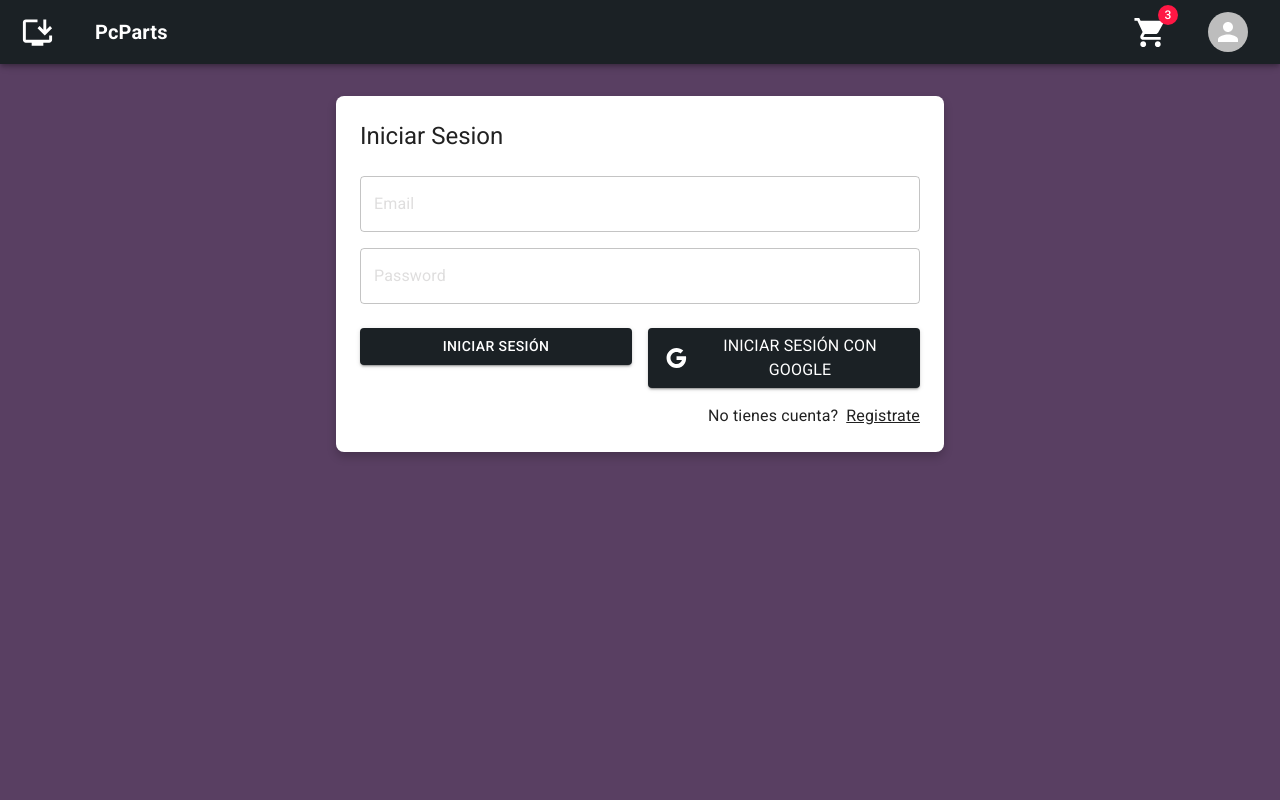
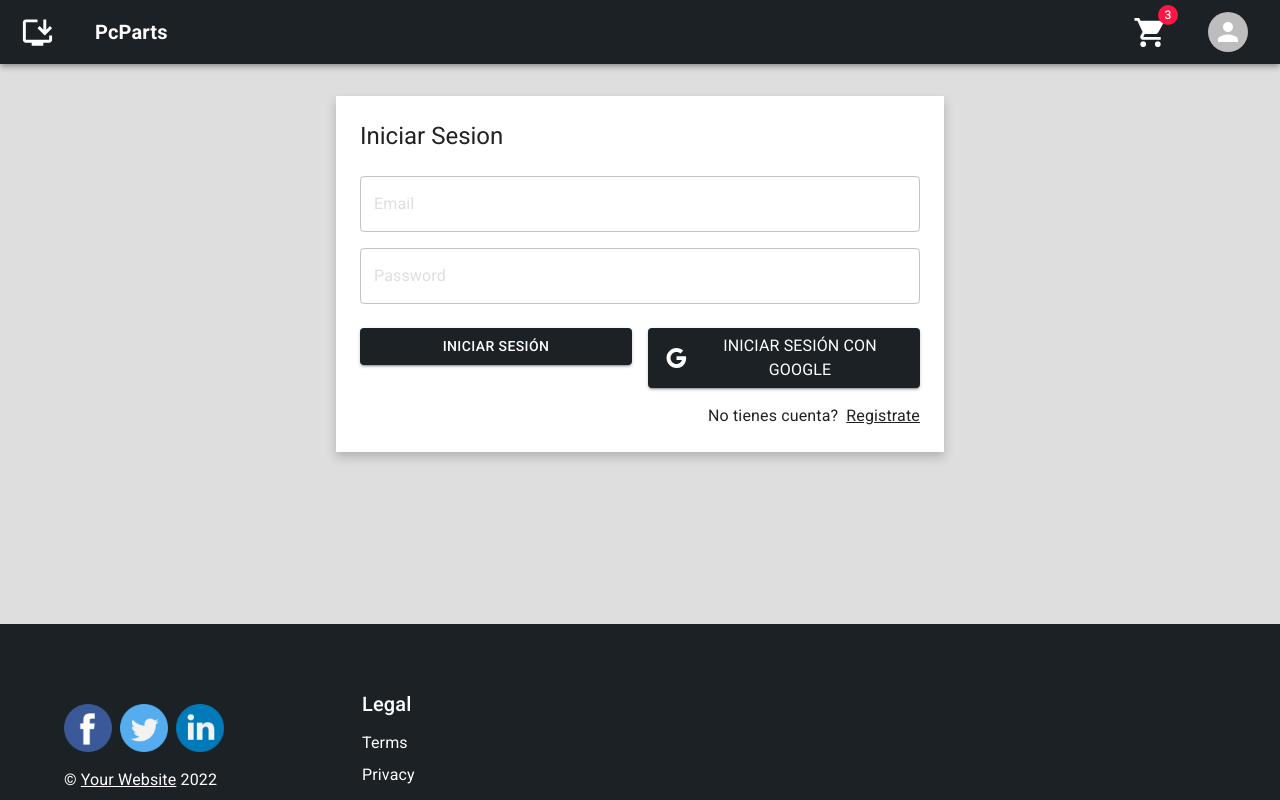
Before and after one commit to josafath597/PcPartsCardenas, a React (Create React App) app: page /auth/login in a window 1280 px wide. Shown: the top 800 px of the page. Built offline with nearby package versions, Linux system fonts and the light colour scheme.

Commit message:
Actualizacion de los colores de la app, ademas se agrego un context y un reducer sin utilizar

```diff
--- a/src/PcParts/components/ItemCard.jsx
+++ b/src/PcParts/components/ItemCard.jsx
@@ -20,7 +20,7 @@ export const ItemCard = ({
           <Typography gutterBottom variant="h5" component="div">
             {name}
           </Typography>
-          <Typography variant="body2" color="text.secondary">
+          <Typography variant="body2">
             {price}
           </Typography>
         </CardContent>
--- a/src/PcParts/components/ProductItems.jsx
+++ b/src/PcParts/components/ProductItems.jsx
@@ -23,7 +23,7 @@ export const ProductItems =  () => {
 
     <Box
       component="section"
-      sx={{ display: 'flex', overflow: 'hidden', bgcolor: 'text' }}
+      sx={{ display: 'flex', overflow: 'hidden', bgcolor: 'grey.main' }}
       id="graphics"
     >
       <Container sx={{ mt: 1, mb: 20, display: 'flex', position: 'relative' }}>
--- /dev/null
+++ b/src/Store/StoreProvider.js
@@ -0,0 +1,15 @@
+import { initialStore, StoreReducer } from "./StoreReducer";
+
+const { createContext, useReducer } = require("react");
+
+export const StoreContext = createContext();
+
+export const StoreProvider = ({ children }) => {
+
+    const [store, dispatch] = useReducer(StoreReducer, initialStore);
+
+    return (
+    <StoreContext.Provider value={[store, dispatch]}>
+      {children}
+    </StoreContext.Provider>)
+}
--- /dev/null
+++ b/src/Store/StoreReducer.js
@@ -0,0 +1,30 @@
+export const initialStore = {
+    user: {
+        id: "1",
+        name: "Fabian",
+        email: "kyoma@gmail.com",
+        password: "12345"
+    },
+    graphics: [
+        {
+            "id": "GIGABYTE_GTX1650",
+            "name": "Gigabyte GeForce GTX 1650",
+            "price": "$250.00 USD",
+            "image": "https://m.media-amazon.com/images/I/71qxEY6PtiL._AC_SX355_.jpg",
+            "stock": 10,
+            "description": {
+                "p1": "La Gigabyte GeForce GTX 1650 cuenta con un sistema de enfriamiento WINDFORCE 2X que cuenta con 2 ventiladores de hoja únicos de 80 mm, un ventilador giratorio alternativo y un ventilador activo 3D, que juntos brindan una disipación de calor efectiva.",
+                "p2": "El “giro alternativo” de GIGABYTE es la única solución que puede resolver el flujo de aire turbulento de los ventiladores adyacentes. Dado que GIGABYTE gira los ventiladores adyacentes en la dirección opuesta, de modo que la dirección del flujo de aire entre los dos ventiladores sea la misma, reduciendo la turbulencia y mejorando la presión del flujo de aire. El flujo de aire se derrama por el borde triangular del ventilador y se guía suavemente a través de la curva de rayas 3D en la superficie del ventilador, mejorando efectivamente el flujo de aire."
+            }
+        }
+    ]
+}
+
+export const StoreReducer = (state, action) => {
+
+    switch (action.type) {
+        default:
+            return state;
+    }
+
+};
--- a/src/auth/layout/AuthLayout.jsx
+++ b/src/auth/layout/AuthLayout.jsx
@@ -10,8 +10,8 @@ export const AuthLayout = ({children, title = ''} ) => {
       justifyContent="flex-start"
 
       sx={{
-        minHeight: "100vh",
-        backgroundColor: "secondary.main",
+        minHeight: "70vh",
+        backgroundColor: "grey.secondary",
         padding: 4,
       }}
       >
@@ -21,9 +21,9 @@ export const AuthLayout = ({children, title = ''} ) => {
         xs= { 3 }
         sx={{
             width: { xs: "100%", md: "50%" },
-            backgroundColor: "white",
+            backgroundColor: "text.main",
             padding: 3,
-            borderRadius: 2,
+
         }}
       >
 
--- a/src/index.js
+++ b/src/index.js
@@ -3,13 +3,16 @@ import ReactDOM from 'react-dom/client';
 import { BrowserRouter } from 'react-router-dom';
 import './index.css';
 import { PcPartsApp } from './PcPartsApp';
+import { StoreProvider } from './Store/StoreProvider';
 
 const root = ReactDOM.createRoot(document.getElementById('root'));
 root.render(
   <React.StrictMode>
-    <BrowserRouter>
-      <PcPartsApp />
-    </BrowserRouter>
+    <StoreProvider>
+      <BrowserRouter>
+        <PcPartsApp />
+      </BrowserRouter>
+    </StoreProvider>
   </React.StrictMode>
 );
 
--- a/src/theme/purpleTheme.js
+++ b/src/theme/purpleTheme.js
@@ -21,8 +21,12 @@ export const blackTheme = createTheme({
         text: {
             main: "#fff",
             secondary: "#DFDEDE"
+        },
+        grey: {
+            main: "#F5F5F5",
+            secondary: "#DFDEDE"
+        }
 
-        }
 
     }
 });
--- a/src/ui/components/AppFooter.jsx
+++ b/src/ui/components/AppFooter.jsx
@@ -30,7 +30,7 @@ export const AppFooter = () => {
   return (
     <Typography
       component="footer"
-      sx={{ display: 'flex', bgcolor: 'primary.main', color: 'text.main' }}
+      sx={{ display: 'flex', bgcolor: 'primary.main', color: 'text.main', height: '24vh' }}
     >
       <Container sx={{ my: 8, display: 'flex' }}>
         <Grid container spacing={5}>
```
Also changed, not shown: src/data/DataShop.js (added).
